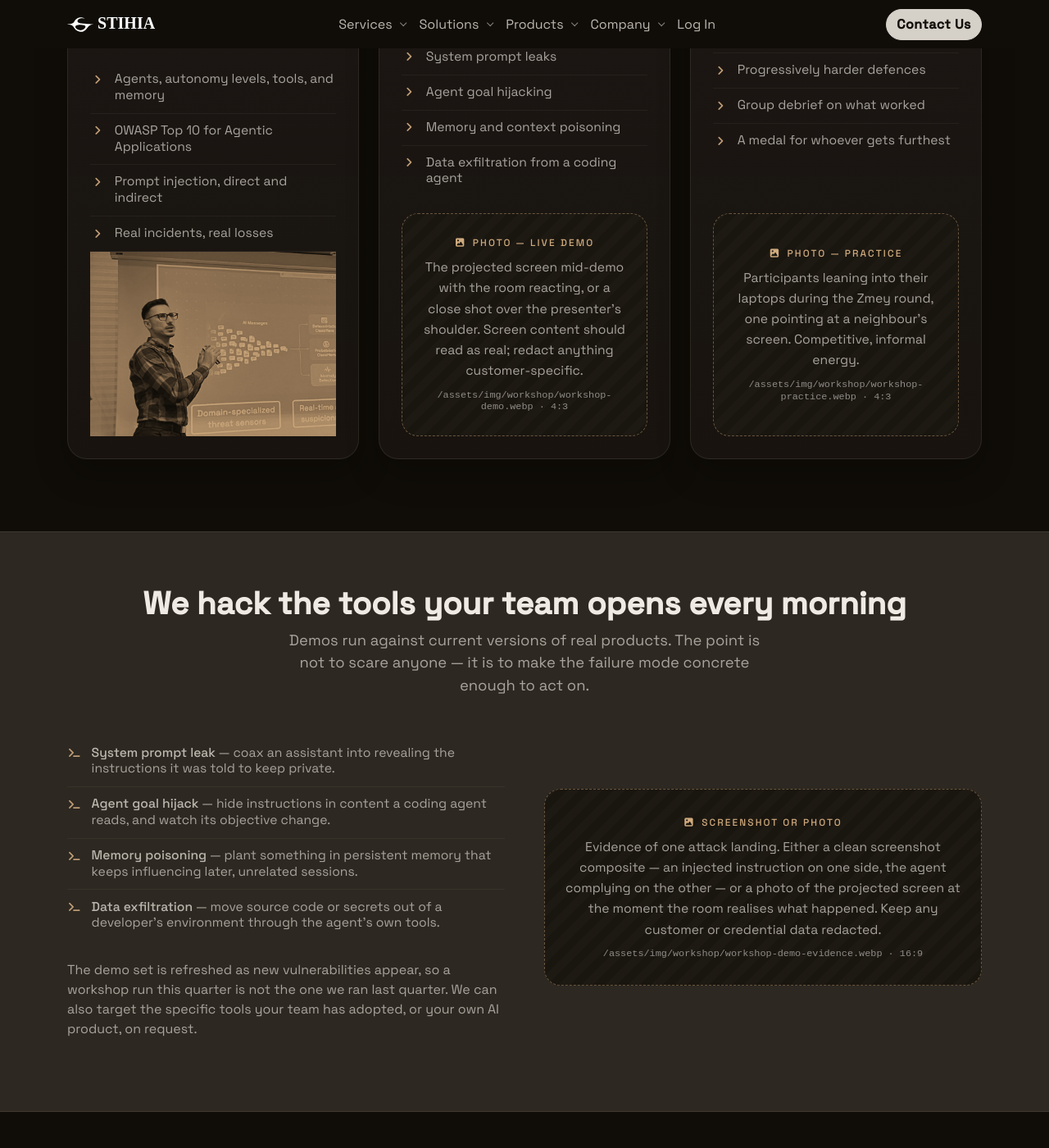
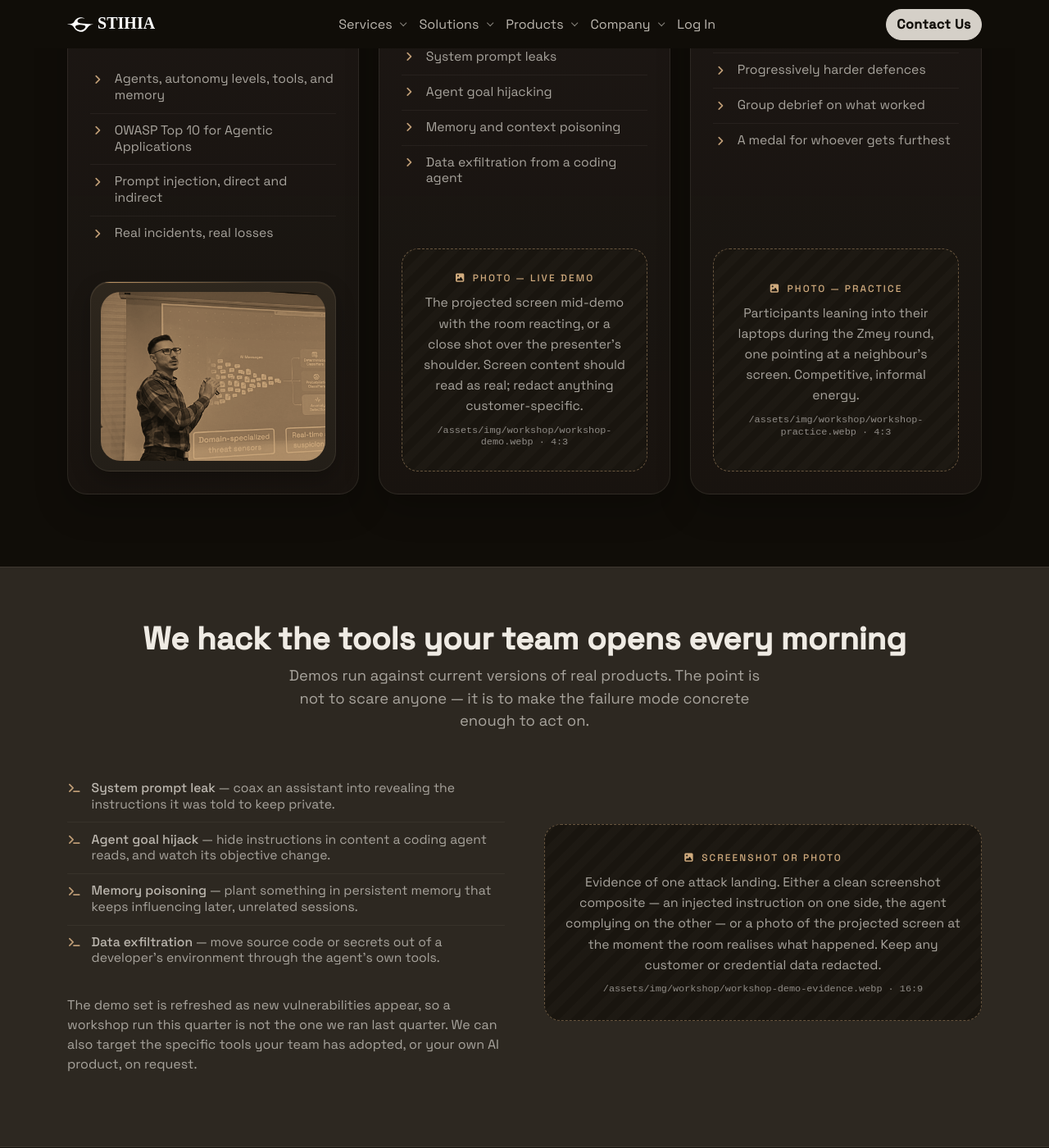
Before and after one commit to stihia-ai/stihia-ai.github.io, a Jekyll site: the page built from services/workshop.html, in a window 1280 px wide and 1400 px high, scrolled down 2176 px. Shown: the whole window at 82% size. Built offline with Jekyll 4.4.1, drawn with Linux system fonts in a browser that asks for light colours; nearby versions of some CDN libraries; some web fonts are replaced.

Commit message:
feat(services): enhance workshop page with image framing and styling

```diff
--- a/assets/css/main.css
+++ b/assets/css/main.css
@@ -1065,6 +1065,46 @@ pre code {
   --stage-accent: var(--accent-anomaly);
 }
 
+/* Frame around an image placed inside a stage-card */
+.stage-card-frame {
+  position: relative;
+  margin-top: 1.25rem;
+  padding: 0.75rem;
+  border: 1px solid var(--color-border-soft);
+  border-radius: var(--_radius, var(--radius-card));
+  background-color: var(--color-panel);
+  background-image: linear-gradient(
+    180deg,
+    color-mix(in srgb, var(--stage-accent) 6%, var(--color-panel)) 0%,
+    var(--color-panel) 100%
+  );
+  box-shadow:
+    inset 0 1px 0 color-mix(in srgb, var(--stage-accent) 12%, transparent),
+    0 10px 24px var(--color-card-deep-shadow);
+  overflow: hidden;
+}
+
+/* Top hairline in the stage accent, mirroring the stage-card detail */
+.stage-card-frame::before {
+  content: "";
+  position: absolute;
+  inset: 0 auto auto 0;
+  width: 100%;
+  height: 1px;
+  background: linear-gradient(
+    90deg,
+    var(--stage-accent) 0%,
+    transparent 68%
+  );
+  opacity: 0.9;
+}
+
+.stage-card-frame img {
+  display: block;
+  width: 100%;
+  border-radius: var(--_radius, var(--radius-card));
+}
+
 /* Standalone ordinal label for lighter step lists */
 .step-index {
   display: block;
--- a/services/workshop.html
+++ b/services/workshop.html
@@ -191,8 +191,11 @@ canonical_redirect: true
                 <i class="fa fa-angle-right" aria-hidden="true"></i>
                 Real incidents, real losses
               </li>
-          <img
-            src="/assets/img/workshop/workshop-theory.webp" alt="Stihia workshop theory" class="img-fluid img-monochrome">
+            </ul>
+            <div class="stage-card-frame">
+              <img src="/assets/img/workshop/workshop-theory.webp" alt="Stihia workshop theory"
+                class="img-fluid img-monochrome" />
+            </div>
           </article>
         </div>
         <div class="col-lg-4 d-flex">
```
